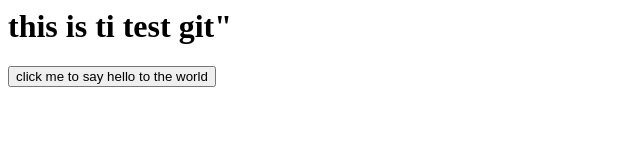
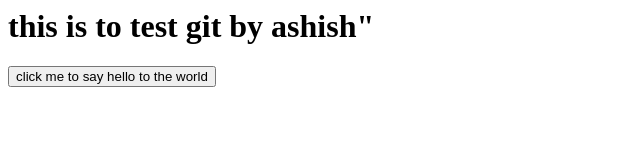
Before and after one commit to xpeedrider/hello-world, a plain HTML site: page index.html in a window 1280 px wide. Shown: the whole page, without its empty margins (0-640 px from the left). Drawn offline with Linux system fonts and the light colour scheme.

Commit message:
modified

```diff
--- a/index.html
+++ b/index.html
@@ -8,7 +8,7 @@ document.getElementById("hello").innerHTML = "Hello World !!";
 </script>
 </head>
 <body>
-<h1>this is ti test git"</h1>
+<h1>this is to test git by ashish"</h1>
 <button type="button" onclick="hello()" >click me to say hello to the world</button>
 <p id="hello"><p>
 <body>
```
